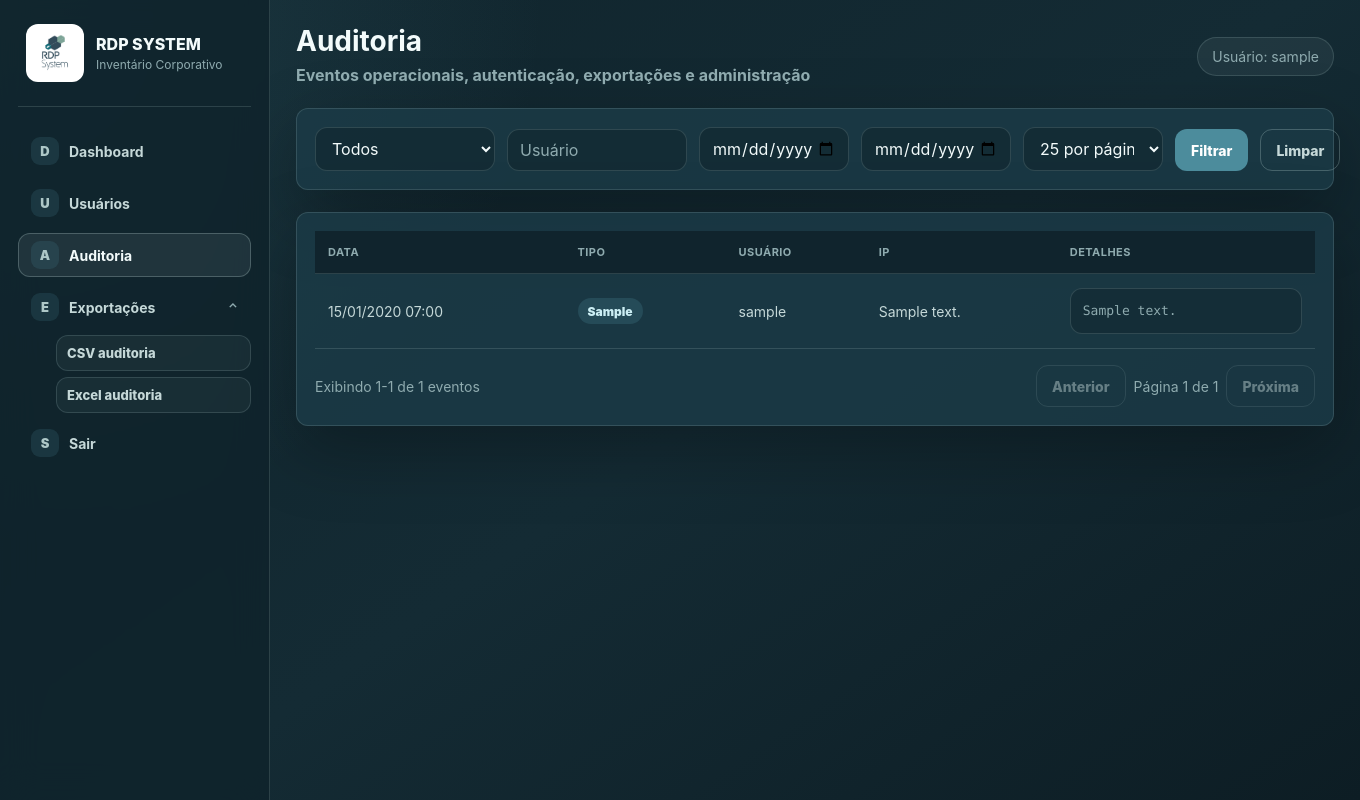
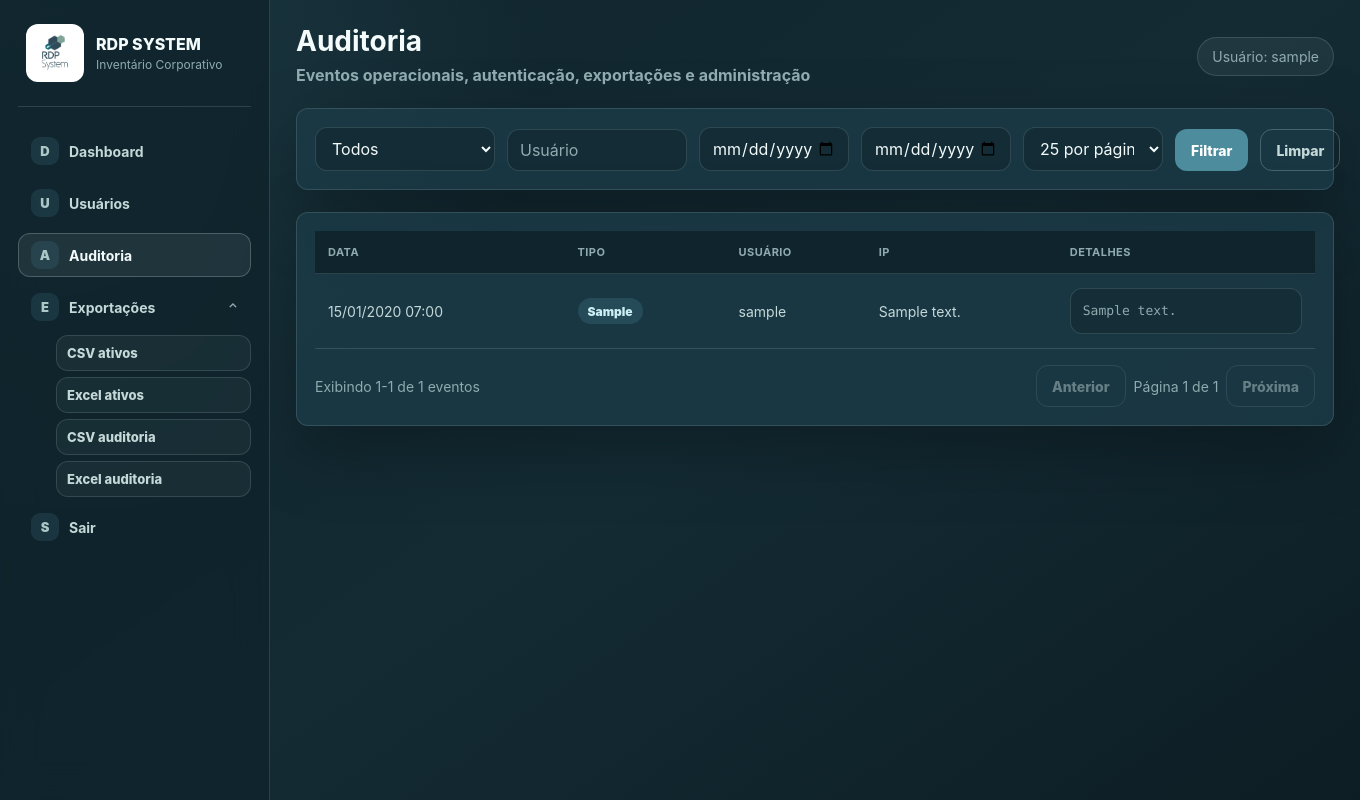
Before and after one commit to pedropasciary-code/inventario-server, a FastAPI app: page /audit in a window 1360 px wide, after a click that opens the changed part. Run offline with FastAPI, Linux system fonts and the light colour scheme; the visitor is signed in with stand-in values (Sample User, id 1); tables that the repository leaves empty hold one stand-in row (values such as "Sample post"); parts of the project's set-up code (start-up, migrations or seed data) failed here and were passed over.

Commit message:
fix: keep asset exports in audit menu

```diff
--- a/app/templates/audit.html
+++ b/app/templates/audit.html
@@ -26,6 +26,8 @@
                         <span class="nav-caret">⌄</span>
                     </summary>
                     <div class="nav-submenu">
+                        <a class="nav-sublink" href="/export/csv">CSV ativos</a>
+                        <a class="nav-sublink" href="/export/xlsx">Excel ativos</a>
                         <a class="nav-sublink" href="/audit/export/csv?event_type={{ event_type }}{% if username %}&username={{ username|urlencode }}{% endif %}{% if date_from %}&date_from={{ date_from }}{% endif %}{% if date_to %}&date_to={{ date_to }}{% endif %}">CSV auditoria</a>
                         <a class="nav-sublink" href="/audit/export/xlsx?event_type={{ event_type }}{% if username %}&username={{ username|urlencode }}{% endif %}{% if date_from %}&date_from={{ date_from }}{% endif %}{% if date_to %}&date_to={{ date_to }}{% endif %}">Excel auditoria</a>
                     </div>
```
